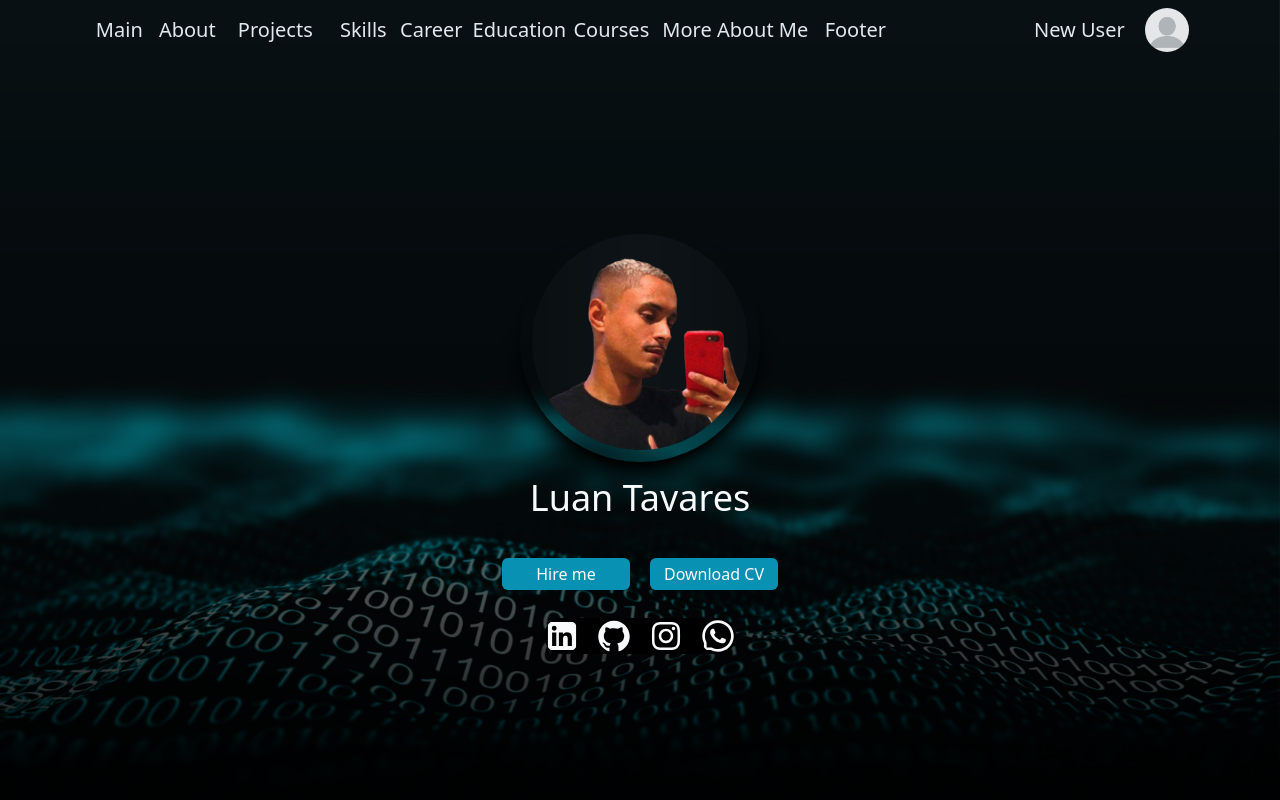
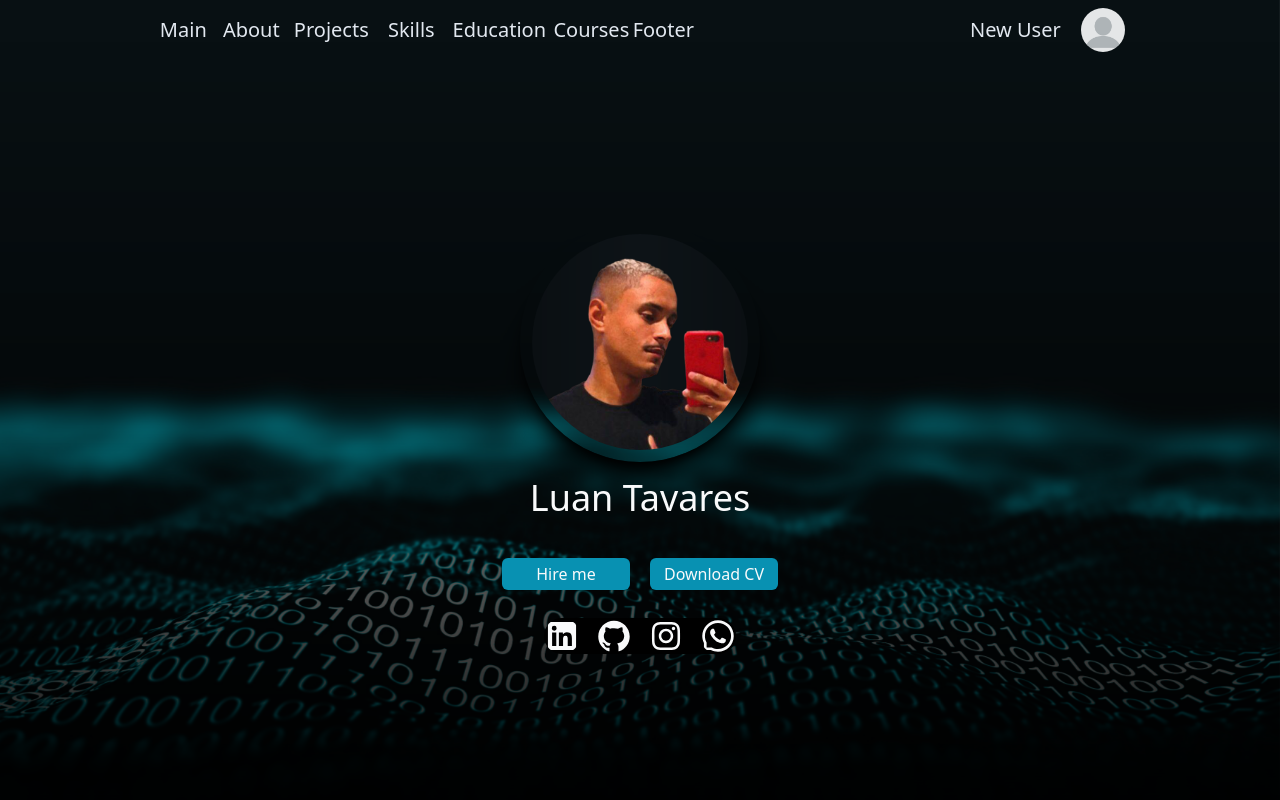
Before and after one commit to LuaanTavares/resumeNextJs, a Next.js app: page / in a window 1280 px wide. Shown: the top 800 px of the page. Built offline with nearby package versions, Linux system fonts and the light colour scheme.

Commit message:
fix/navbar

```diff
--- a/src/components/education/index.tsx
+++ b/src/components/education/index.tsx
@@ -1,6 +1,6 @@
 export const Education = () => {
   return(
-    <section className=" text-slate-200 flex flex-col gap-6 items-center py-2 px-6 my-20 ">
+    <section className=" text-slate-200 flex flex-col gap-6 items-center py-2 px-6 my-20" id="education">
     <h1 className="text-2xl">Education</h1>
     <div className="flex justify-between md:h-48 w-full max-md:flex-col ">
       <div className="md:rounded-l-lg md:w-1/3 bg-neutral-700 bg-opacity-40 flex flex-col items-center justify-center
--- a/src/components/navbar/index.tsx
+++ b/src/components/navbar/index.tsx
@@ -29,22 +29,20 @@ export const Navbar = () => {
 
 
   return(
-    <section className={`z-10 w-full fixed  ${scroll ? ' bg-transparent' : 'bg-neutral-900'}`} id="navbar" >
+    <section className={`z-10 w-full fixed  ${scroll ? ' bg-transparent' : 'bg-neutral-900' } `} id="navbar" >
     <div className="flex justify-around items-center w-full max-md:justify-between py-2 px-4">
       <div id="icon" className={`text-slate-200 text-4xl cursor-pointer md:hidden`} onClick={openNavBar}>
         {isCloseOrOpen ? <MdClose/> : <MdDensityMedium/>}
       </div>
 
       <ul className= {`text-slate-200 flex text-xl font-normal gap-3 justify-center items-center max-md:hidden`}>
-        <a href="#"><li className="w-14 flex justify-center hover:font-semibold duration-75">Main</li></a>
-        <a href="#"><li className="w-14 flex justify-center hover:font-semibold duration-75">About</li></a>
-        <a href="#"><li className="w-24 flex justify-center hover:font-semibold duration-75">Projects</li></a>
-        <a href="#"><li className="w-14 flex justify-center hover:font-semibold duration-75">Skills</li></a>
-        <a href="#"><li className="w-14 flex justify-center hover:font-semibold duration-75">Career</li></a>
-        <a href="#"><li className="w-24 flex justify-center hover:font-semibold duration-75">Education</li></a>
-        <a href="#"><li className="w-16 flex justify-center hover:font-semibold duration-75">Courses</li></a>
-        <a href="#"><li className="w-40 flex justify-center hover:font-semibold duration-75">More About Me</li></a>
-        <a href="#"><li className="w-14 flex justify-center hover:font-semibold duration-75">Footer</li></a>
+        <a href="#main"><li className="w-14 flex justify-center hover:font-semibold duration-75">Main</li></a>
+        <a href="#about"><li className="w-14 flex justify-center hover:font-semibold duration-75">About</li></a>
+        <a href="#projects"><li className="w-20 flex justify-center hover:font-semibold duration-75">Projects</li></a>
+        <a href="#skills"><li className="w-14 flex justify-center hover:font-semibold duration-75">Skills</li></a>
+        <a href="#education"><li className="w-24 flex justify-center hover:font-semibold duration-75">Education</li></a>
+        <a href="#courses"><li className="w-16 flex justify-center hover:font-semibold duration-75">Courses</li></a>
+        <a href="#footer"><li className="w-14 flex justify-center hover:font-semibold duration-75">Footer</li></a>
       </ul>
 
       <div className={`text-slate-200 flex items-center gap-5`}>
@@ -53,16 +51,14 @@ export const Navbar = () => {
       </div>
     </div>
 
-    <ul className= {`text-slate-50 flex flex-col text-xl gap-3 justify-center py-4 items-center md:hidden bg-opacity-80 ${scroll ? ' bg-black' : 'bg-neutral-900'} ${isCloseOrOpen ? 'visible':'hidden' }`}>
-      <a href="#"><li className="w-20 flex justify-center hover:font-semibold duration-75">Main</li></a>
-      <a href="#"><li className="w-20 flex justify-center hover:font-semibold duration-75">About</li></a>
-      <a href="#"><li className="w-24 flex justify-center hover:font-semibold duration-75">Projects</li></a>
-      <a href="#"><li className="w-20 flex justify-center hover:font-semibold duration-75">Skills</li></a>
-      <a href="#"><li className="w-20 flex justify-center hover:font-semibold duration-75">Career</li></a>
-      <a href="#"><li className="w-24 flex justify-center hover:font-semibold duration-75">Education</li></a>
-      <a href="#"><li className="w-20 flex justify-center hover:font-semibold duration-75">Courses</li></a>
-      <a href="#"><li className="w-40 flex justify-center hover:font-semibold duration-75">More About Me</li></a>
-      <a href="#"><li className="w-20 flex justify-center hover:font-semibold duration-75">Footer</li></a>
+    <ul className= {`text-slate-50 flex flex-col text-xl gap-3 justify-center py-4 items-center md:hidden bg-opacity-80 ${scroll ? ' bg-black' : 'bg-neutral-900 &&'} ${isCloseOrOpen ? 'visible':'hidden' }`}>
+      <a href="#main"><li className="w-20 flex justify-center hover:font-semibold duration-75" onClick={openNavBar}>Main</li></a>
+      <a href="#about"><li className="w-20 flex justify-center hover:font-semibold duration-75" onClick={openNavBar}>About</li></a>
+      <a href="#projects"><li className="w-24 flex justify-center hover:font-semibold duration-75" onClick={openNavBar}>Projects</li></a>
+      <a href="#skills"><li className="w-20 flex justify-center hover:font-semibold duration-75" onClick={openNavBar}>Skills</li></a>
+      <a href="#education"><li className="w-24 flex justify-center hover:font-semibold duration-75" onClick={openNavBar}>Education</li></a>
+      <a href="#courses"><li className="w-20 flex justify-center hover:font-semibold duration-75" onClick={openNavBar}>Courses</li></a>
+      <a href="#footer"><li className="w-20 flex justify-center hover:font-semibold duration-75" onClick={openNavBar}>Footer</li></a>
     </ul>
 
   </section>
--- a/src/components/projects/index.tsx
+++ b/src/components/projects/index.tsx
@@ -6,7 +6,7 @@ import outro from "../../../public/images/outro.png";
 
 export const Projects = () =>{
   return(
-    <div className="md:my-32 text-center max-md:my-16 px-6">
+    <div className="md:my-32 text-center max-md:my-16 px-6" id="projects">
       <h1 className="mb-10 text-2xl text-slate-200 text-center">Projects</h1>
       <section className="flex justify-around md:flex-row md:gap-4 text-white max-md:flex-col gap-10" >
         <div className="md:w-1/3">
```
